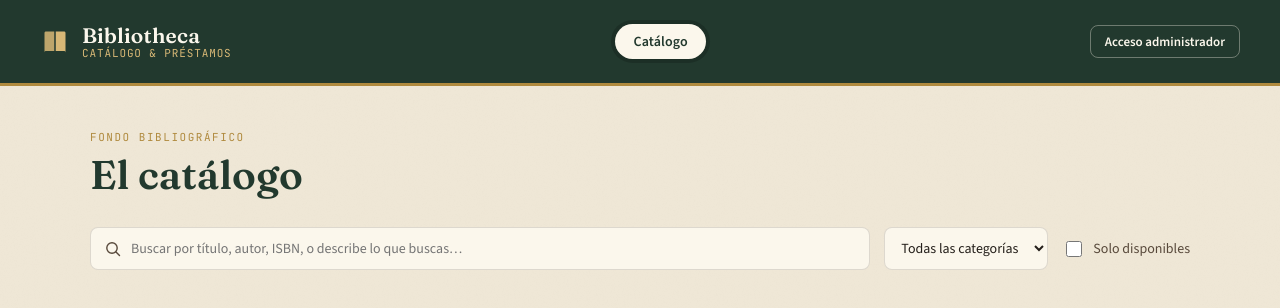
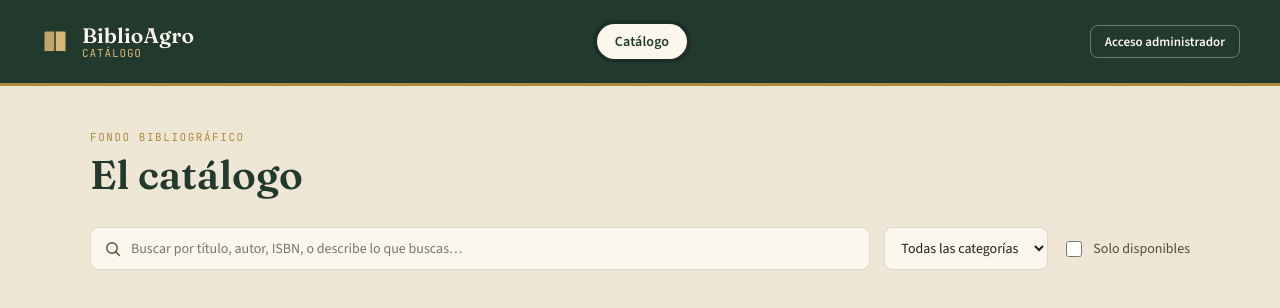
Before and after one commit to oamores28595/biblioteca, a plain HTML site: page frontend/index.html in a window 1280 px wide. Drawn offline with nearby package versions, Linux system fonts and the light colour scheme; no server answers.

Commit message:
Nombre acorde a la facultad y .bat para actualizar en github

```diff
--- a/frontend/index.html
+++ b/frontend/index.html
@@ -3,7 +3,7 @@
 <head>
 <meta charset="UTF-8">
 <meta name="viewport" content="width=device-width, initial-scale=1.0">
-<title>Bibliotheca — Biblioteca Virtual</title>
+<title>BiblioAgro — Biblioteca Virtual</title>
 <link rel="preconnect" href="https://fonts.googleapis.com">
 <link href="https://fonts.googleapis.com/css2?family=Fraunces:opsz,wght@9..144,400;9..144,500;9..144,600;9..144,700&family=Source+Sans+3:wght@400;500;600;700&family=JetBrains+Mono:wght@400;500&display=swap" rel="stylesheet">
 <link rel="stylesheet" href="css/style.css">
@@ -20,7 +20,7 @@
         <path d="M34 8C34 6.5 33 6 31.5 6H21V32H31.5C33 32 34 32.5 34 34V8Z" fill="currentColor"/>
       </svg>
       <div>
-        <p class="auth-brand-name">Bibliotheca</p>
+        <p class="auth-brand-name">BiblioAgro</p>
         <p class="auth-brand-sub">acceso administrador</p>
       </div>
     </div>
@@ -51,8 +51,8 @@
       <path d="M34 8C34 6.5 33 6 31.5 6H21V32H31.5C33 32 34 32.5 34 34V8Z" fill="currentColor"/>
     </svg>
     <div class="brand-text">
-      <span class="brand-name">Bibliotheca</span>
-      <span class="brand-sub">catálogo &amp; préstamos</span>
+      <span class="brand-name">BiblioAgro</span>
+      <span class="brand-sub">catálogo</span>
     </div>
   </div>
 
```
Also changed, not shown: README.md, 1 other file.
